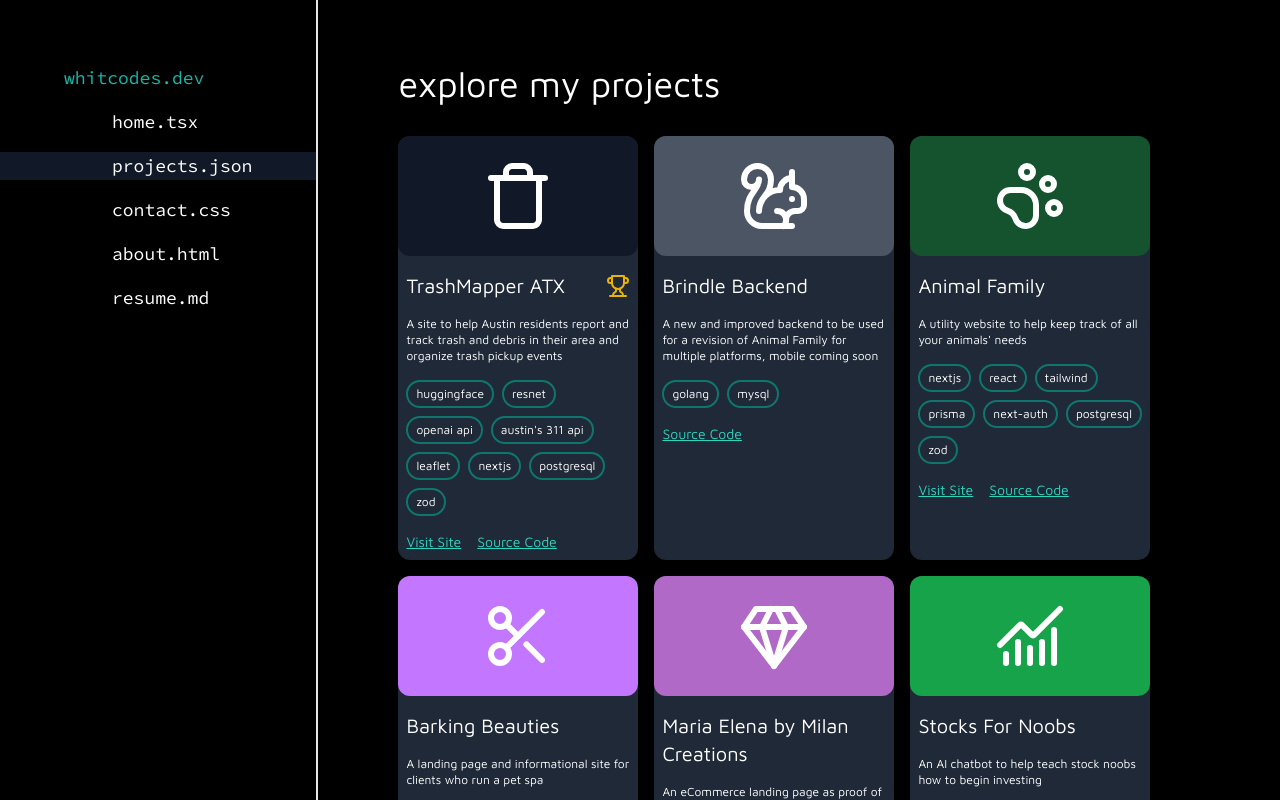
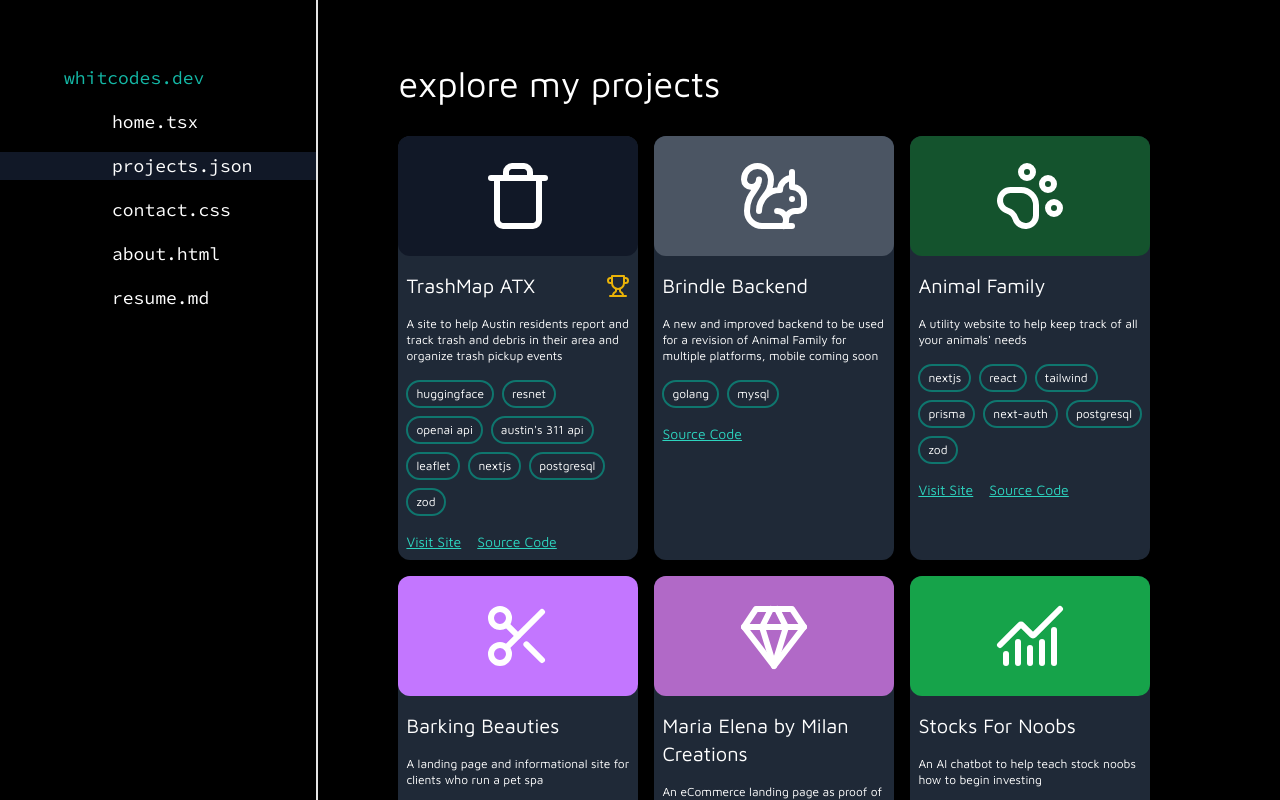
Before and after one commit to whitallee/portfolio, a Next.js app: page /projects in a window 1280 px wide. Built offline with nearby package versions, Linux system fonts and the light colour scheme.

Commit message:
updated trashmap name and live link

```diff
--- a/app/projects/page.tsx
+++ b/app/projects/page.tsx
@@ -44,10 +44,10 @@ export default function Projects() {
         <h2 className="text-2xl sm:text-4xl pl-4">explore my projects</h2>
         <div className="flex flex-wrap gap-4 overflow-y-scroll p-4 pb-16">
             <Project
-                name="TrashMapper ATX"
+                name="TrashMap ATX"
                 description="A site to help Austin residents report and track trash and debris in their area and organize trash pickup events"
                 skills={["huggingface", "resnet", "openai api", "austin's 311 api", "leaflet", "nextjs", "postgresql", "zod"]}
-                githubLink="https://github.com/whitallee/trashmapper-atx" liveLink="https://trash-mapper.vercel.app/landing" imgSrc="/placeholder.jpg"
+                githubLink="https://github.com/whitallee/trashmapper-atx" liveLink="https://trashmapatx.com/landing" imgSrc="/placeholder.jpg"
                 hasAward={true}
             ><div className="w-full h-full bg-gray-900 flex justify-center items-center scale-[3]"><Trash/></div></Project>
             <Project
```
